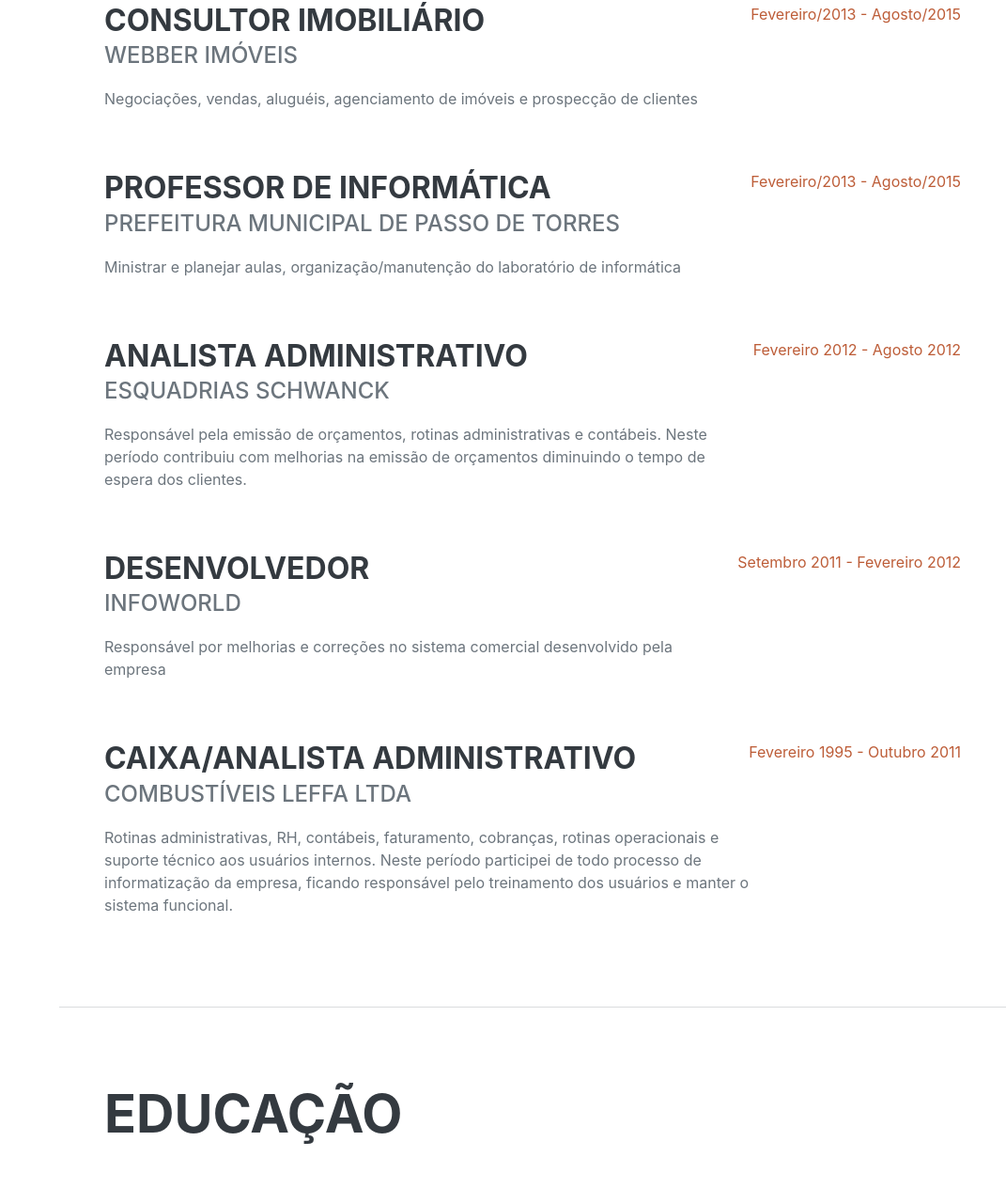
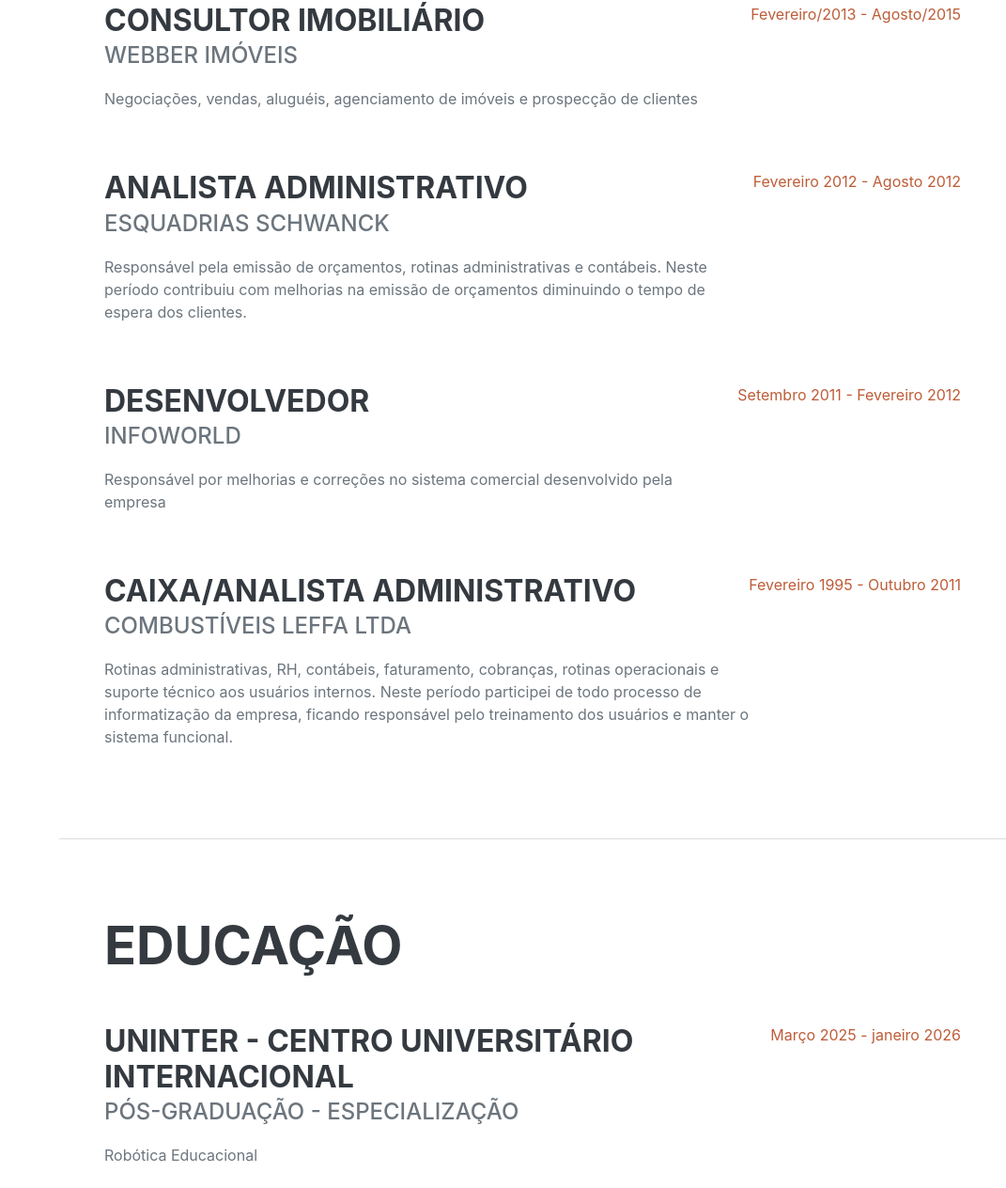
Before and after one commit to RobinsonWebber/curriculo, a plain HTML site: page index.html in a window 1280 px wide. Shown: the part 1237-2501 px from the top of the page at 94% size, without its empty margins (209-1280 px from the left). Drawn offline with nearby package versions, Linux system fonts and the light colour scheme; a web font is replaced by a local one.

Commit message:
Update index.html

```diff
--- a/index.html
+++ b/index.html
@@ -86,15 +86,6 @@
 
                     <div class="d-flex flex-column flex-md-row justify-content-between mb-5">
                         <div class="flex-grow-1">
-                            <h3 class="mb-0">Professor de Informática</h3>
-                            <div class="subheading mb-3">Prefeitura Municipal de Passo de Torres</div>
-                            <p>Ministrar e planejar aulas, organização/manutenção do laboratório de informática</p>
-                        </div>
-                        <div class="flex-shrink-0"><span class="text-primary">Fevereiro/2013 - Agosto/2015</span></div>
-                    </div>
-
-                    <div class="d-flex flex-column flex-md-row justify-content-between mb-5">
-                        <div class="flex-grow-1">
                             <h3 class="mb-0">Analista administrativo</h3>
                             <div class="subheading mb-3">Esquadrias Schwanck</div>
                             <p>Responsável pela emissão de orçamentos, rotinas administrativas e contábeis. Neste período contribuiu com melhorias na emissão de orçamentos diminuindo o tempo de espera dos clientes.</p>
@@ -124,6 +115,16 @@
             <section class="resume-section" id="education">
                 <div class="resume-section-content">
                     <h2 class="mb-5">Educação</h2>
+                    <div class="d-flex flex-column flex-md-row justify-content-between mb-5">
+                        <div class="flex-grow-1">
+                            <h3 class="mb-0"> UNINTER - Centro Universitário Internacional</h3>
+                            <div class="subheading mb-3">Pós-graduação - especialização</div>
+                            <div>Robótica Educacional</div>
+
+                        </div>
+                        <div class="flex-shrink-0"><span class="text-primary">Março 2025 - janeiro 2026</span></div>
+                    </div>
+
                     <div class="d-flex flex-column flex-md-row justify-content-between mb-5">
                         <div class="flex-grow-1">
                             <h3 class="mb-0">Universidade Federal de Rio Grande - FURG</h3>
```
